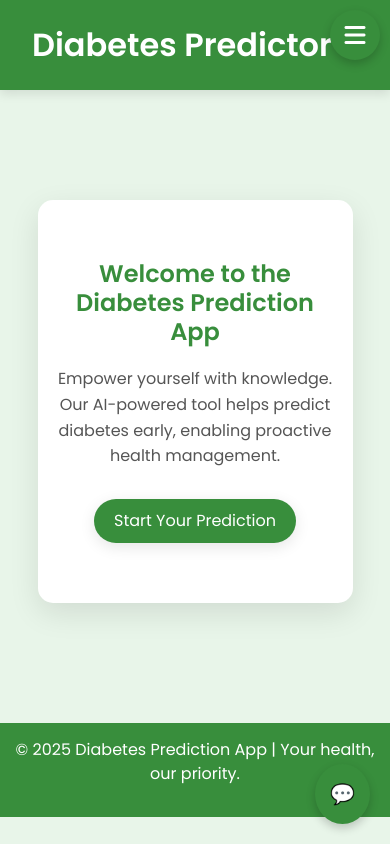
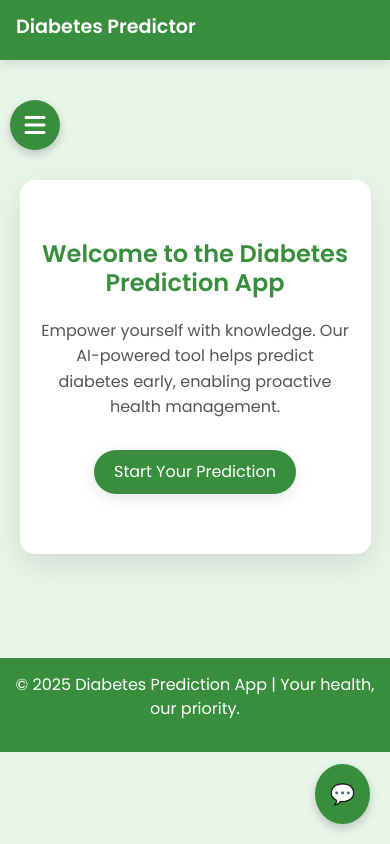
Before and after one commit to bhupesh-6124/diabetes_prediction1, a Flask app: page /index in a window 390 px wide. Run offline with Flask 3, Linux system fonts and the light colour scheme; parts of the project's set-up code (start-up, migrations or seed data) failed here and were passed over; some libraries are stand-ins or nearby versions.

Commit message:
Update index.html

```diff
--- a/templates/index.html
+++ b/templates/index.html
@@ -7,21 +7,20 @@
 <link href="https://fonts.googleapis.com/css2?family=Poppins:wght@400;500;600&display=swap" rel="stylesheet">
 <link href="https://cdn.jsdelivr.net/npm/bootstrap@5.3.0-alpha1/dist/css/bootstrap.min.css" rel="stylesheet">
 <link rel="stylesheet" href="https://cdnjs.cloudflare.com/ajax/libs/font-awesome/6.5.1/css/all.min.css"/>
+
 <style>
+/* Overall page settings */
 body {
     background: #E8F5E9;
     color: #333;
     font-family: 'Poppins', sans-serif;
     margin: 0;
     font-size: 16px;
-    display: flex;
-    flex-direction: column;
-    min-height: 100vh;
 }
 
-/* Navbar */
+/* Navbar styling */
 .navbar {
-    /* position: sticky; */
+      /* position: sticky; */
         position: absolute;   /* Place it relative to page */
 
     top: 0;
@@ -32,11 +31,11 @@ body {
     display: flex;
     justify-content: space-between;
     align-items: center;
-    z-index: 1000;
+    z-index: 500;
     flex-wrap: wrap;
 }
 
-/* Brand */
+/* Brand / App Name */
 .navbar-brand {
     font-size: 2rem;
     font-weight: 600;
@@ -45,19 +44,35 @@ body {
 }
 .navbar-brand:hover,
 .navbar-brand:focus,
-.navbar-brand:active { color:#fff !important; text-decoration:none; }
+.navbar-brand:active {
+    color: #fff !important;
+    text-decoration: none;
+}
 
-/* User info */
+/* User info (username + logout) */
+/* Mobile default (side by side) */
 .navbar-user-info {
     display: flex;
-    flex-direction: column;
-    align-items: flex-end;
-    gap: 5px;
+    flex-direction: row;   /* username + logout in one row */
+    align-items: center;
+    gap: 10px;
     color: white;
     font-weight: 600;
     font-size: 1rem;
-    flex-shrink: 0;
 }
+
+/* Desktop view (stack username + logout vertically) */
+@media (min-width: 992px) {
+    .navbar-user-info {
+        flex-direction: column;  /* stack vertically */
+        align-items: end; /* align to left */
+        gap: 6px;
+        left: 20px;
+    }
+}
+
+
+/* Logout link styling */
 .navbar-user-info a {
     color: #fff;
     text-decoration: none;
@@ -65,19 +80,14 @@ body {
     padding: 5px 10px;
     border-radius: 8px;
     backdrop-filter: blur(6px);
-    background: rgba(255,255,255,0.2);
+    background: rgba(255, 255, 255, 0.2);
     transition: 0.3s;
 }
-.navbar-user-info a:hover { background: rgba(255,255,255,0.35); }
+.navbar-user-info a:hover {
+    background: rgba(255,255,255,0.35);
+}
 
-/* Hero */
-.main-content {
-    /* flex: 1; */
-    display: flex;
-    justify-content: center;
-    align-items: center;
-    padding: 20px;
-}
+/* Hero Section */
 .hero {
     display: flex;
     flex-direction: column;
@@ -89,19 +99,45 @@ body {
     box-shadow: 0 10px 30px rgba(0,0,0,0.1);
     width: 80%;
     max-width: 800px;
-    margin: 150px auto 100px auto;
+    margin: 200px auto 104px auto;
     text-align: center;
 }
-.hero h1 { font-size: 2rem; font-weight:600; margin-bottom:20px; color:#388E3C;}
-.hero p { font-size:1.1rem; margin-bottom:30px; line-height:1.6; color:#555;}
-.btn-custom { background:#388E3C; color:#fff; font-size:1.1rem; padding:12px 30px; border-radius:25px; border:none; transition:0.3s; box-shadow:0 4px 15px rgba(0,0,0,0.1);}
-.btn-custom:hover { background:#FF7043; transform:translateY(-3px); box-shadow:0 8px 25px rgba(0,0,0,0.2); }
 
-/* Hamburger menu */
+.hero h1 {
+    font-size: 2rem;
+    font-weight: 600;
+    margin-bottom: 20px;
+    color: #388E3C;
+}
+
+.hero p {
+    font-size: 1.1rem;
+    margin-bottom: 30px;
+    line-height: 1.6;
+    color: #555;
+}
+
+.btn-custom {
+    background: #388E3C;
+    color: #fff;
+    font-size: 1.1rem;
+    padding: 12px 30px;
+    border-radius: 25px;
+    border: none;
+    transition: all 0.3s ease;
+    box-shadow: 0 4px 15px rgba(0,0,0,0.1);
+}
+.btn-custom:hover {
+    background: #FF7043;
+    transform: translateY(-3px);
+    box-shadow: 0 8px 25px rgba(0,0,0,0.2);
+}
+
+/* Floating Hamburger Menu */
 .hamburger-menu {
-    position: fixed;       /* Stay fixed while scrolling */
-    top: 100px;             /* Exactly below navbar */
-    left: 20px;            /* Left side */
+    position: absolute;   /* scrolls with the page */
+    top: 100px;           /* below the navbar (adjust this if navbar height changes) */
+    left: 20px;           /* some space from left edge */
     z-index: 1000;
     display: flex;
     flex-direction: column;
@@ -123,77 +159,143 @@ body {
     cursor: pointer;
     transition: 0.3s;
 }
-/* .hamburger-button:hover {
+.hamburger-button:hover {
     background: #FF7043;
 }
 
-.hamburger-button:hover {
-    background: #FF7043;
-} */
 
-.hamburger-button:hover { background:#FF7043; }
 .hamburger-menu-items {
-    display:none;
-    margin-top:10px;
-    background: rgba(255,255,255,0.9);
+    display: none;
+    margin-top: 10px;
+    background: rgba(255,255,255,0.8);
     backdrop-filter: blur(6px);
-    padding:10px;
-    border-radius:10px;
-    flex-direction:column;
-    gap:8px;
-    min-width:140px;
+    padding: 10px;
+    border-radius: 10px;
+    box-shadow: 0 4px 10px rgba(0,0,0,0.2);
+    flex-direction: column;
+    gap: 8px;
+    min-width: 140px;
 }
-.hamburger-menu-items a { color:#388E3C; text-decoration:none; font-weight:600; display:flex; align-items:center; gap:6px;}
-.hamburger-menu-items a:hover { background:#f2f2f2; border-radius:5px; padding-left:5px; }
+.hamburger-menu-items a {
+    color: #388E3C;
+    text-decoration: none;
+    font-weight: 600;
+    display: flex;
+    align-items: center;
+    gap: 6px;
+}
+.hamburger-menu-items a:hover { background: #f2f2f2; border-radius: 5px; padding-left: 5px; }
 
-/* Chatbot */
-.chatbot-button { position:fixed; bottom:20px; right:20px; background:#388E3C; color:white; padding:15px; border-radius:50%; border:none; cursor:pointer; font-size:20px; box-shadow:0 4px 10px rgba(0,0,0,0.2); transition:0.3s;}
-.chatbot-button:hover { transform:scale(1.1); }
-.chatbox { position:fixed; bottom:80px; right:20px; width:350px; background:white; border-radius:12px; box-shadow:0 4px 15px rgba(0,0,0,0.2); display:none; flex-direction:column; overflow:hidden;}
-.chatbox-header { background:#388E3C; color:white; padding:10px; text-align:center; font-weight:bold;}
-.chatbox-body { height:300px; overflow-y:auto; padding:10px; background:#f8fafc;}
-.chatbox-footer { display:flex; padding:10px; border-top:1px solid #ddd;}
-.chatbox-footer input { flex:1; padding:8px; border:none; border-radius:5px;}
-.chatbox-footer button { background:#388E3C; color:white; padding:8px 15px; border:none; border-radius:5px; margin-left:5px; cursor:pointer; }
+/* Chatbot Floating Button */
+.chatbot-button {
+    position: fixed;
+    bottom: 20px;
+    right: 20px;
+    background: #388E3C;
+    color: white;
+    padding: 15px;
+    border-radius: 50%;
+    border: none;
+    cursor: pointer;
+    font-size: 20px;
+    box-shadow: 0 4px 10px rgba(0,0,0,0.2);
+    transition: transform 0.3s ease;
+}
+.chatbot-button:hover { transform: scale(1.1); }
+
+/* Chatbox */
+.chatbox {
+    position: fixed;
+    bottom: 80px;
+    right: 20px;
+    width: 350px;
+    background: white;
+    border-radius: 12px;
+    box-shadow: 0 4px 15px rgba(0,0,0,0.2);
+    display: none;
+    flex-direction: column;
+    overflow: hidden;
+}
+.chatbox-header {
+    background: #388E3C;
+    color: white;
+    padding: 10px;
+    text-align: center;
+    font-weight: bold;
+}
+.chatbox-body {
+    height: 300px;
+    overflow-y: auto;
+    padding: 10px;
+    background: #f8fafc;
+}
+.chatbox-footer {
+    display: flex;
+    padding: 10px;
+    border-top: 1px solid #ddd;
+}
+.chatbox-footer input {
+    flex: 1;
+    padding: 8px;
+    border: none;
+    border-radius: 5px;
+}
+.chatbox-footer button {
+    background: #388E3C;
+    color: white;
+    padding: 8px 15px;
+    border: none;
+    border-radius: 5px;
+    margin-left: 5px;
+    cursor: pointer;
+}
 
 /* Footer */
-footer { padding:15px; background:#388E3C; color:#fff; font-size:1rem; text-align:center; width:100%; }
+footer {
+    padding: 15px;
+    background: #388E3C;
+    color: #fff;
+    font-size: 1rem;
+    text-align: center;
+    width: 100%;
+}
 
-/* Responsive */
-@media(max-width:768px){
-    .hero { width:90%; margin-top:180px; padding:60px 20px; }
-    .chatbox { width:90%; right:5%; }
-    .navbar-user-info { align-items:flex-start; text-align:left; margin-top:10px; }
-
-    /* Move hamburger inside navbar on mobile */
-    .hamburger-menu {
-        position: absolute;  /* inside navbar */
-        top: 10px;
-        right: 10px;
-        left: auto;
+/* Responsive Design */
+@media (max-width: 768px) {
+    .navbar {
+        flex-direction: column;
+        align-items: flex-start;
+        padding: 0.5rem 1rem;
     }
+    .navbar-brand { font-size: 1.5rem; margin-bottom: 5px; }
+    .navbar-user-info { align-items: flex-start; font-size: 0.85rem; gap: 3px; }
+    .navbar-user-info a { font-size: 0.75rem; padding: 3px 8px; }
+    .hero { width: 90%; margin-top: 180px; padding: 60px 20px; }
+    .hamburger-menu { top: 100px; left: 10px; }
+    .chatbox { width: 90%; right: 5%; }
 }
-@media(max-width:480px){
-    .hero h1 { font-size:1.5rem; }
-    .hero p { font-size:1rem; }
-    .btn-custom { font-size:1rem; padding:10px 20px; }
+@media (max-width: 480px) {
+    .navbar-brand { font-size: 1.2rem; }
+    .hero h1 { font-size: 1.5rem; }
+    .hero p { font-size: 1rem; }
+    .btn-custom { font-size: 1rem; padding: 10px 20px; }
 }
 </style>
 </head>
 <body>
 
 <!-- Navbar -->
-<nav class="navbar d-flex justify-content-between align-items-center">
+<nav class="navbar">
     <a class="navbar-brand">Diabetes Predictor</a>
     {% if user_name %}
-    <div class="navbar-user-info d-flex flex-column align-items-end">
+    <div class="navbar-user-info">
         <div><i class="fas fa-user"></i> {{ user_name }}</div>
         <a href="{{ url_for('logout') }}">Logout</a>
     </div>
     {% endif %}
 </nav>
 
-<!-- Hamburger menu button -->
+<!-- Floating Hamburger Menu -->
 <div class="hamburger-menu">
     <button class="hamburger-button" onclick="toggleMenu()">
         <i class="fas fa-bars"></i>
@@ -203,13 +305,11 @@ footer { padding:15px; background:#388E3C; color:#fff; font-size:1rem; text-alig
     </div>
 </div>
 
-<!-- Hero -->
-<div class="main-content">
-    <div class="hero">
-        <h1>Welcome to the Diabetes Prediction App</h1>
-        <p>Empower yourself with knowledge. Our AI-powered tool helps predict diabetes early, enabling proactive health management.</p>
-        <a href="/predict" class="btn btn-custom">Start Your Prediction</a>
-    </div>
+<!-- Hero Section -->
+<div class="hero">
+    <h1>Welcome to the Diabetes Prediction App</h1>
+    <p>Empower yourself with knowledge. Our AI-powered tool helps predict diabetes early, enabling proactive health management.</p>
+    <a href="/predict" class="btn btn-custom">Start Your Prediction</a>
 </div>
 
 <!-- Chatbot -->
@@ -229,45 +329,56 @@ footer { padding:15px; background:#388E3C; color:#fff; font-size:1rem; text-alig
 </footer>
 
 <script>
-function toggleMenu(){
-    const menu=document.getElementById("menu-items");
-    menu.style.display=(menu.style.display==="flex")?"none":"flex";
+function toggleMenu() {
+    const menu = document.getElementById("menu-items");
+    menu.style.display = (menu.style.display === "flex") ? "none" : "flex";
 }
-function toggleChatbot(){
-    const chatbox=document.getElementById("chatbox");
-    chatbox.style.display=(chatbox.style.display==="flex")?"none":"flex";
+
+function toggleChatbot() {
+    const chatbox = document.getElementById("chatbox");
+    chatbox.style.display = (chatbox.style.display === "flex") ? "none" : "flex";
 }
-function appendMessage(text,sender){
-    const chatBody=document.getElementById("chatbox-body");
-    const message=document.createElement("div");
-    message.style.padding="8px";
-    message.style.margin="5px";
-    message.style.borderRadius="8px";
-    message.innerText=text;
+
+function appendMessage(text, sender) {
+    const chatBody = document.getElementById("chatbox-body");
+    const message = document.createElement("div");
+    message.style.padding = "8px";
+    message.style.margin = "5px";
+    message.style.borderRadius = "8px";
+    message.innerText = text;
     if(sender==="user"){
         message.style.background="#D1F2EB";
         message.style.textAlign="right";
-    }else{
+    } else {
         message.style.background="#E8F5E9";
         message.style.textAlign="left";
     }
     chatBody.appendChild(message);
-    chatBody.scrollTop=chatBody.scrollHeight;
+    chatBody.scrollTop = chatBody.scrollHeight;
 }
-function sendMessage(){
-    const chatInput=document.getElementById("chat-input");
-    const userMessage=chatInput.value.trim();
+
+function sendMessage() {
+    const chatInput = document.getElementById("chat-input");
+    const userMessage = chatInput.value.trim();
     if(!userMessage) return;
-    appendMessage("You: "+userMessage,"user");
-    fetch("/chatbot",{ method:"POST", headers:{"Content-Type":"application/json"}, body:JSON.stringify({message:userMessage}) })
+    appendMessage("You: "+userMessage, "user");
+
+    fetch("/chatbot", {
+        method:"POST",
+        headers:{"Content-Type":"application/json"},
+        body: JSON.stringify({message:userMessage})
+    })
     .then(res=>res.json())
-    .then(data=>appendMessage("Bot: "+data.response,"bot"))
+    .then(data=>appendMessage("Bot: "+data.response, "bot"))
     .catch(err=>console.error(err));
+
     chatInput.value="";
 }
-document.getElementById("chat-input").addEventListener("keypress",function(event){
+
+document.getElementById("chat-input").addEventListener("keypress", function(event){
     if(event.key==="Enter") sendMessage();
 });
 </script>
 </body>
 </html>
+<!-- in this code user named and logout button as it is in position in the mobile use not change our position and himure button adjust our position on demand  -->
```
